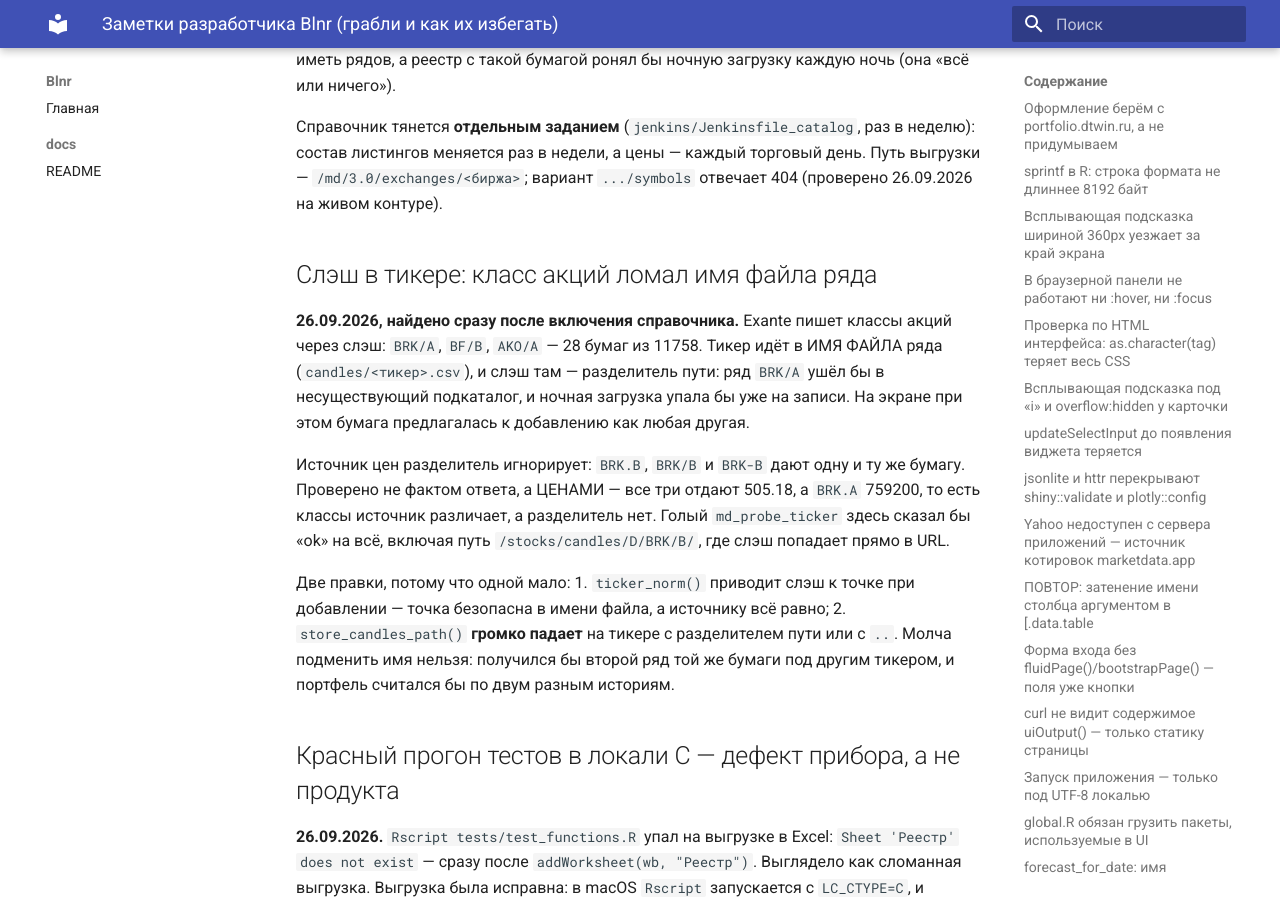
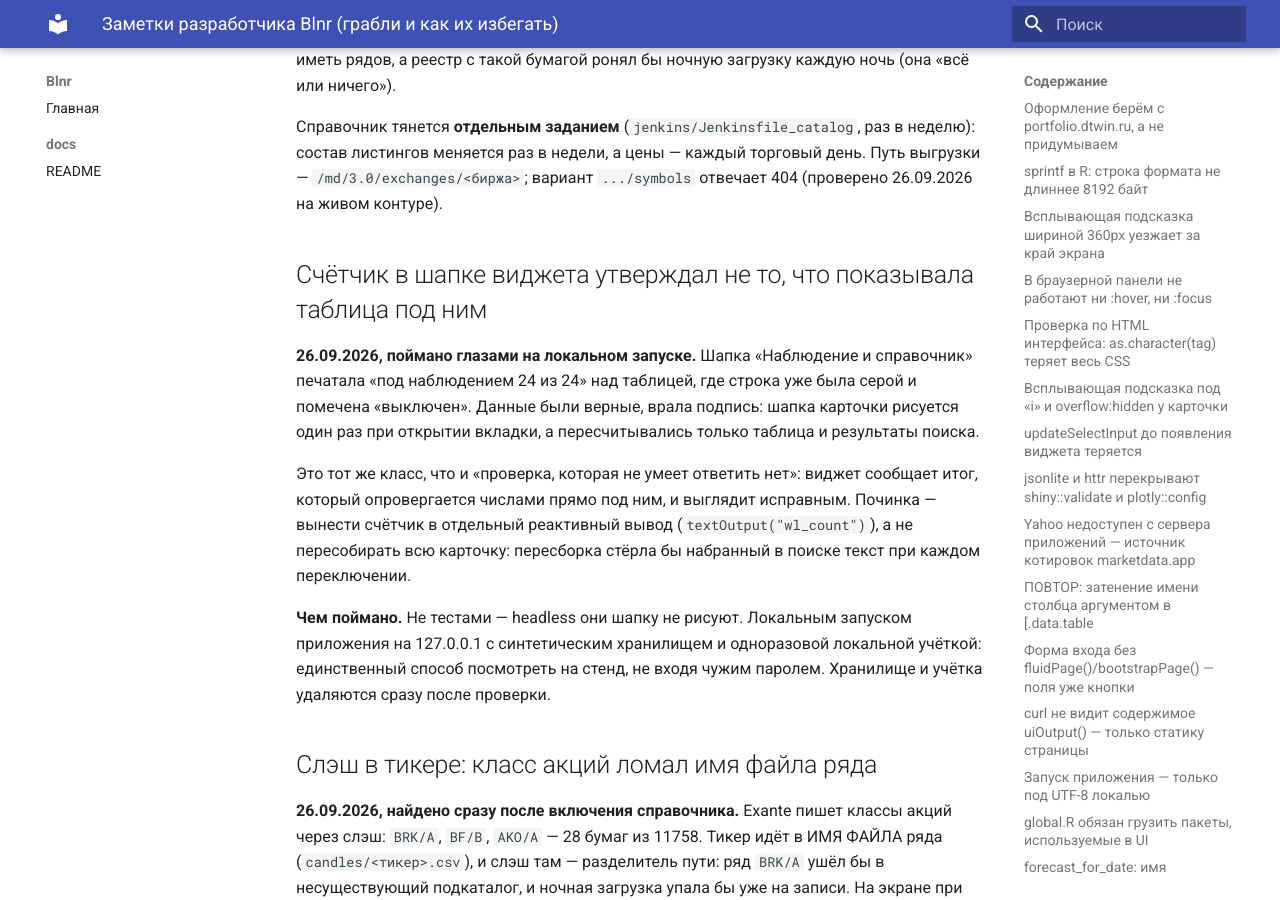
Before and after one commit to sgum/Blnr, an MkDocs documentation site: the page built from docs/dev.md, in a window 1280 px wide and 900 px high, scrolled down 14522 px. Built offline with MkDocs 1.6.1 and Material for MkDocs 9.7.7, drawn with Linux system fonts in a browser that asks for light colours.

Commit message:
fix(ui): счётчик наблюдения в шапке не пересчитывался
Зеркало правки из 311.blnr.

Co-Authored-By: Claude Opus 5 <noreply@anthropic.com>

```diff
--- a/docs/dev.md
+++ b/docs/dev.md
@@ -584,6 +584,25 @@ Exante и marketdata.app — разные источники: бумага, до
 Путь выгрузки — `/md/3.0/exchanges/<биржа>`; вариант `.../symbols` отвечает 404
 (проверено 26.09.2026 на живом контуре).
 
+## Счётчик в шапке виджета утверждал не то, что показывала таблица под ним
+
+**26.09.2026, поймано глазами на локальном запуске.** Шапка «Наблюдение и
+справочник» печатала «под наблюдением 24 из 24» над таблицей, где строка уже
+была серой и помечена «выключен». Данные были верные, врала подпись: шапка
+карточки рисуется один раз при открытии вкладки, а пересчитывались только
+таблица и результаты поиска.
+
+Это тот же класс, что и «проверка, которая не умеет ответить нет»: виджет
+сообщает итог, который опровергается числами прямо под ним, и выглядит
+исправным. Починка — вынести счётчик в отдельный реактивный вывод
+(`textOutput("wl_count")`), а не пересобирать всю карточку: пересборка стёрла
+бы набранный в поиске текст при каждом переключении.
+
+**Чем поймано.** Не тестами — headless они шапку не рисуют. Локальным
+запуском приложения на 127.0.0.1 с синтетическим хранилищем и одноразовой
+локальной учёткой: единственный способ посмотреть на стенд, не входя чужим
+паролем. Хранилище и учётка удаляются сразу после проверки.
+
 ## Слэш в тикере: класс акций ломал имя файла ряда
 
 **26.09.2026, найдено сразу после включения справочника.** Exante пишет классы
```
Also changed, not shown: 1 other file.
